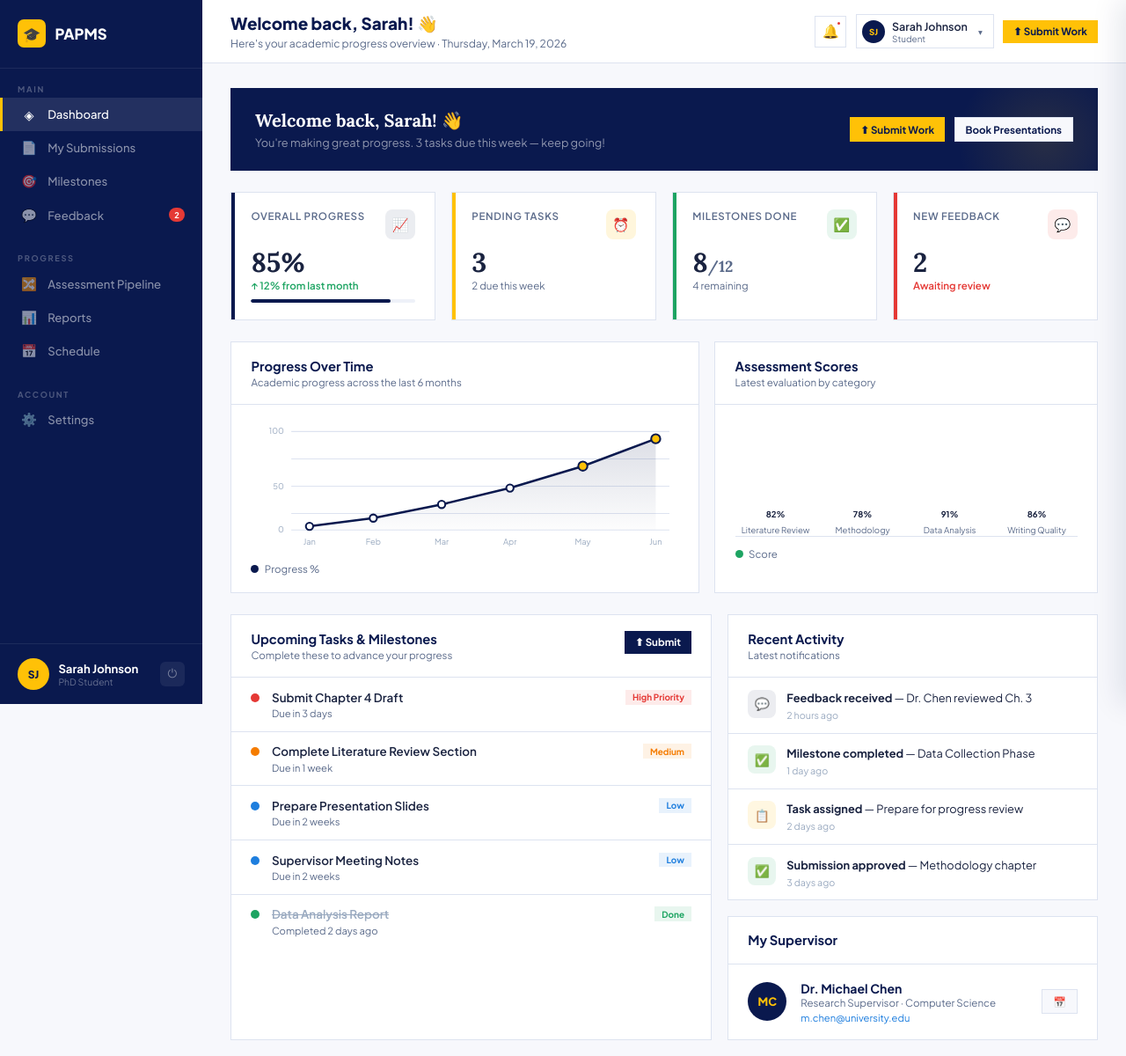
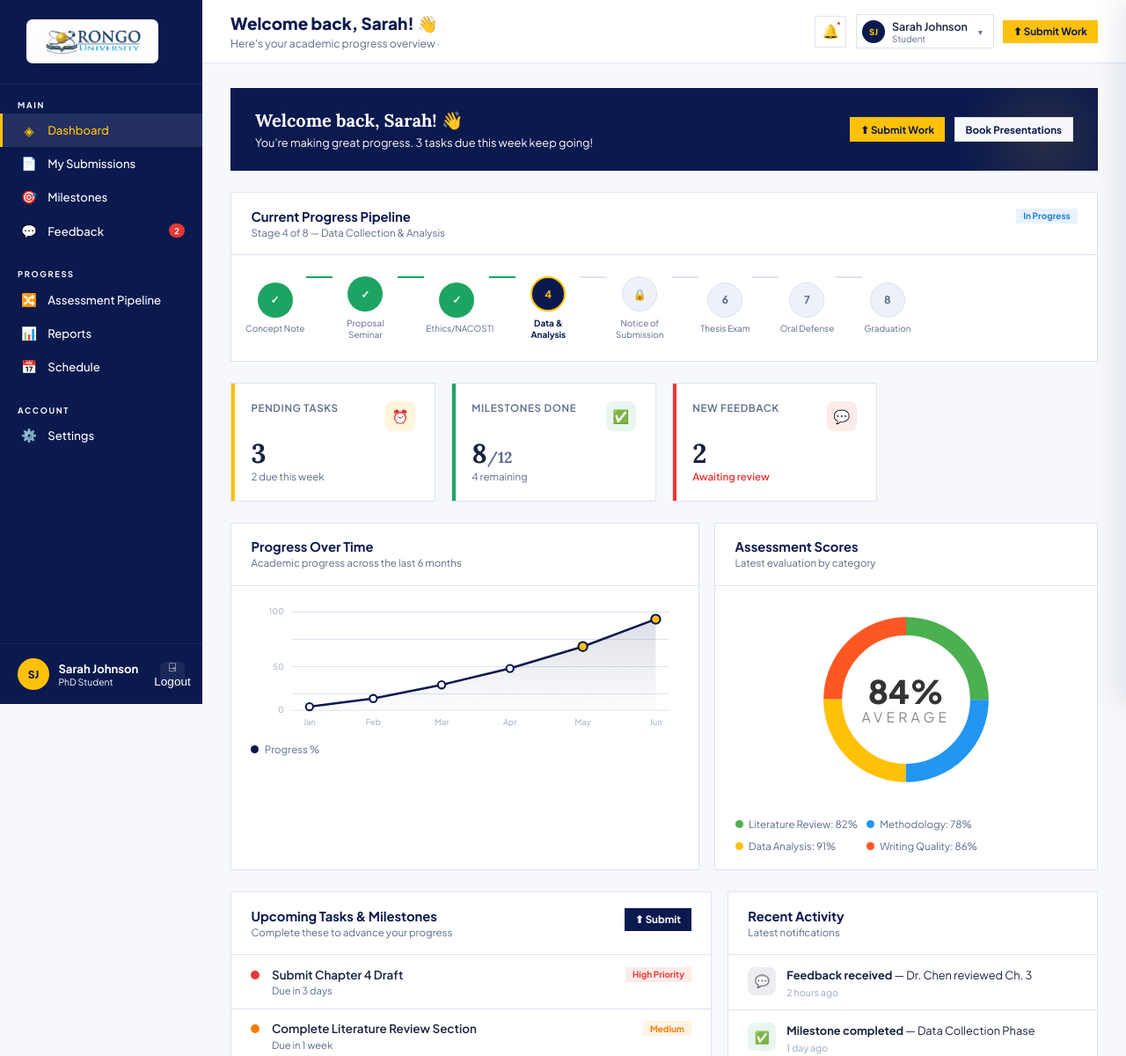
Before and after one commit to whitney-kijo/Syncpath, a plain HTML site: page student.html in a window 1280 px wide. Shown: the top 1200 px of the page at 88% size. Drawn offline with Linux system fonts and the light colour scheme.

Commit message:
updated code

```diff
--- a/student.html
+++ b/student.html
@@ -25,6 +25,9 @@
   --blue:#1E7EDE;
   --blue-dim:rgba(30,126,222,0.1);
   --orange:#F57C00;
+  --color-lit: #4CAF50;
+  --color-meth: #2196F3;
+  --color-data: #FFC107;
   --orange-dim:rgba(245,124,0,0.1);
   --sidebar:230px}
 *,*::before,*::after{box-sizing:border-box;margin:0;padding:0}
@@ -52,19 +55,24 @@ body{
   gap:0.65rem;
   text-decoration:none}
 .logo-badge{
-  width:32px;
-  height:32px;
-  background:var(--amber);
+  width:150px;
+  height:50px;
+  background:white;
   border-radius:7px;
   display:flex;
   align-items:center;
   justify-content:center;
   font-size:1rem;
-  flex-shrink:0}
-.logo-text{
-  font-size:1.05rem;
-  font-weight:800;
-  color:var(--white)}
+  flex-shrink:0;
+  margin-left: 10px;
+}
+.logo-img {
+    height: 110px;
+    width: auto;
+    object-fit: contain;
+    filter: drop-shadow(0 8px 15px rgba(0,0,0,0.08));
+    margin-left: 0px
+}
 .sidebar-section{
   padding:1.1rem 0 0.4rem}
 .sidebar-section-label{
@@ -72,26 +80,27 @@ body{
   font-weight:700;
   letter-spacing:0.18em;
   text-transform:uppercase;
-  color:rgba(255,255,255,0.28);
+  color:rgb(255, 255, 255);
   padding:0 1.25rem;
   margin-bottom:0.25rem;
-  display:block}
+  display:block
+}
 .nav-item{
   display:flex;
   align-items:center;
   gap:0.7rem;
   padding:0.6rem 1.25rem;
-  color:rgba(255,255,255,0.52);
+  color:rgb(255, 255, 255);
   font-size:0.82rem;
   font-weight:500;
   cursor:pointer;
   transition:all 0.18s;
   border-left:3px solid transparent}
 .nav-item:hover{
-  color:rgba(255,255,255,0.88);
+  color:#FFC107;
   background:rgba(255,255,255,0.055)}
 .nav-item.active{
-  color:var(--white);
+  color:#FFC107;
   background:rgba(255,255,255,0.1);
   border-left-color:var(--amber)}
 .nav-item .ni{
@@ -118,7 +127,8 @@ body{
 .user-card{
   display:flex;
   align-items:center;
-  gap:0.65rem}
+  gap:0.65rem
+}
 .user-avatar{
   width:36px;
   height:36px;
@@ -137,14 +147,14 @@ body{
   color:var(--white)}
 .user-role{
   font-size:0.65rem;
-  color:rgba(255,255,255,0.38)}
+  color:rgb(255, 255, 255)}
 .logout-btn{
   margin-left:auto;
   width:28px;
   height:28px;
   border:none;
   background:rgba(255,255,255,0.07);
-  color:rgba(255,255,255,0.4);
+  color:rgb(255, 255, 255);
   cursor:pointer;
   border-radius:6px;
   font-size:0.85rem;
@@ -314,7 +324,7 @@ margin-bottom:0.3rem
 }
 .wb-sub{
   font-size:0.8rem;
-  color:rgba(255,255,255,0.55)}
+  color:rgb(255, 255, 255)}
 .wb-actions{
   display:flex;
   gap:0.65rem;
@@ -434,6 +444,35 @@ margin-bottom:0.3rem
   background:var(--off)}
 .svg-chart{
   width:100%}
+  .pie-chart {
+  transform: rotate(-90deg); /* Essential to make slices start at 12 o'clock */
+}
+
+/* Optional: Make the slices look like a donut by making the stroke-width smaller */
+.pie-chart circle {
+  transition: stroke-dasharray 0.3s ease;
+}
+.chart-text {
+    /* This ensures the text stays horizontal even if the circle is rotated */
+    transform: rotate(90deg);
+    transform-origin: center;
+}
+
+.pie-number {
+    font-size: 7px; /* Scaled to fit the 42px viewbox */
+    font-weight: 800;
+    fill: #333;
+    text-anchor: middle; /* This is the "Center Align" for SVGs */
+    dominant-baseline: middle;
+}
+
+.pie-label {
+    font-size: 3px;
+    fill: #888;
+    text-anchor: middle;
+    text-transform: uppercase;
+    letter-spacing: 0.05rem;
+}
 .chart-legend{
   display:flex;gap:1.1rem;
   margin-top:0.65rem}
@@ -980,7 +1019,10 @@ a.link-btn:hover{
 .notif-item:hover{background:var(--off)}
 .notif-item.unread{background:rgba(10,25,78,0.025)}
 .ni-dot{width:8px;height:8px;border-radius:50%;flex-shrink:0;margin-top:5px}
-.ni-blue{background:var(--blue)} .ni-green{background:var(--green)} .ni-red{background:var(--red)} .ni-amber{background:var(--amber)}
+.ni-blue{background:var(--blue)}
+.ni-green{background:var(--green)}
+.ni-red{background:var(--red)}
+ .ni-amber{background:var(--amber)}
 .notif-text{font-size:0.82rem;color:var(--text);line-height:1.5}
 .notif-time{font-size:0.67rem;color:var(--soft);margin-top:0.18rem}
 /* alert */
@@ -998,7 +1040,12 @@ a.link-btn:hover{
 </head>
 <body>
 <aside class="sidebar">
-  <a class="sidebar-logo" href="index.html"><div class="logo-badge">🎓</div><span class="logo-text">PAPMS</span></a>
+  <a class="sidebar-logo" href="index.html">
+    <div class="logo-badge">
+      <img src="assets/R.U logo.png" alt="R.U logo" class="logo-img">
+    </div>
+
+  </a>
   <div class="sidebar-section">
     <span class="sidebar-section-label">Main</span>
     <div class="nav-item active" onclick="nav('dashboard',this)"><span class="ni">◈</span> Dashboard</div>
@@ -1020,7 +1067,8 @@ a.link-btn:hover{
     <div class="user-card">
       <div class="user-avatar">SJ</div>
       <div><div class="user-name">Sarah Johnson</div><div class="user-role">PhD Student</div></div>
-      <button class="logout-btn" onclick="window.location.href='login.html'">⏻</button>
+      <button class="logout-btn" onclick="window.location.href='login.html'">⍈ Logout</button>
+    </button>
     </div>
   </div>
 </aside>
@@ -1029,7 +1077,9 @@ a.link-btn:hover{
   <div class="topbar">
     <div>
       <div class="topbar-title" id="tb-title">Welcome back, Sarah! 👋</div>
-      <div class="topbar-sub" id="tb-sub">Here's your academic progress overview · Thursday, March 19, 2026</div>
+      <div class="topbar-sub" id="tb-sub">
+    Here's your academic progress overview · <span id="current-date"></span>
+</div>
     </div>
     <div class="topbar-right">
       <button class="icon-btn" onclick="toggleNotif()">🔔<span class="badge-dot"></span></button>
@@ -1047,63 +1097,86 @@ a.link-btn:hover{
     <!-- DASHBOARD -->
     <div class="page active" id="page-dashboard">
       <div class="welcome-banner">
-        <div><div class="wb-title">Welcome back, Sarah! 👋</div><div class="wb-sub">You're making great progress. 3 tasks due this week — keep going!</div></div>
+        <div><div class="wb-title">Welcome back, Sarah! 👋</div><div class="wb-sub">You're making great progress. 3 tasks due this week   keep going!</div></div>
         <div class="wb-actions"><button class="btn btn-amber btn-sm" onclick="openM('modal-submit')">⬆ Submit Work</button><button class="btn btn-ghost btn-sm" onclick="openM('modal-meeting',null)">Book Presentations</button></div>
       </div>
 
-
-      <div class="page" id="page-pipeline">
-        <div class="section-head">
-          <div><div class="section-title">Assessment Pipeline</div><div class="section-sub">Your progress through the 8-stage postgraduate assessment process</div></div>
-        </div>
       <div class="card" style="margin-bottom:1.5rem">
-          <div class="card-header"><div><div class="card-title">Current Stage</div><div class="card-sub">Stage 4 of 8 — Data Analysis & Writing</div></div></div>
-          <div class="pipeline">
-            <div class="pipeline-step"><div class="pipeline-node"><div class="pn-circle pn-done">✓</div><div class="pn-label">Proposal Submission</div></div></div>
+  <div class="card-header">
+    <div>
+      <div class="card-title">Current Progress Pipeline</div>
+      <div class="card-sub">Stage 4 of 8 — Data Collection & Analysis</div>
+    </div>
+    <div class="pill pill-review">In Progress</div>
+  </div>
+
+  <div class="pipeline" style="padding: 1.5rem 1rem;">
+    <div class="pipeline-step">
+      <div class="pipeline-node">
+        <div class="pn-circle pn-done">✓</div>
+        <div class="pn-label">Concept Note</div>
+      </div>
+    </div>
     <div class="pipeline-arrow done-arrow"></div>
-            <div class="pipeline-step"><div class="pipeline-node"><div class="pn-circle pn-done">✓</div><div class="pn-label">Ethics Clearance</div></div></div>
+
+    <div class="pipeline-step">
+      <div class="pipeline-node">
+        <div class="pn-circle pn-done">✓</div>
+        <div class="pn-label">Proposal Seminar</div>
+      </div>
+    </div>
     <div class="pipeline-arrow done-arrow"></div>
-            <div class="pipeline-step"><div class="pipeline-node"><div class="pn-circle pn-done">✓</div><div class="pn-label">Data Collection</div></div></div>
+
+    <div class="pipeline-step">
+      <div class="pipeline-node">
+        <div class="pn-circle pn-done">✓</div>
+        <div class="pn-label">Ethics/NACOSTI</div>
+      </div>
+    </div>
     <div class="pipeline-arrow done-arrow"></div>
-            <div class="pipeline-step"><div class="pipeline-node"><div class="pn-circle pn-active">4</div><div class="pn-label" style="color:var(--navy);font-weight:700">Data Analysis</div></div></div>
+
+    <div class="pipeline-step">
+      <div class="pipeline-node">
+        <div class="pn-circle pn-active">4</div>
+        <div class="pn-label" style="color:var(--navy);font-weight:700">Data & Analysis</div>
+      </div>
+    </div>
     <div class="pipeline-arrow"></div>
-            <div class="pipeline-step"><div class="pipeline-node"><div class="pn-circle pn-pending">5</div><div class="pn-label">Chapter Writing</div></div></div>
+
+    <div class="pipeline-step">
+      <div class="pipeline-node">
+        <div class="pn-circle pn-pending">🔒</div>
+        <div class="pn-label">Notice of Submission</div>
+      </div>
+    </div>
     <div class="pipeline-arrow"></div>
-            <div class="pipeline-step"><div class="pipeline-node"><div class="pn-circle pn-pending">6</div><div class="pn-label">Supervisor Review</div></div></div>
+
+    <div class="pipeline-step">
+      <div class="pipeline-node">
+        <div class="pn-circle pn-pending">6</div>
+        <div class="pn-label">Thesis Exam</div>
+      </div>
+    </div>
     <div class="pipeline-arrow"></div>
-            <div class="pipeline-step"><div class="pipeline-node"><div class="pn-circle pn-pending">7</div><div class="pn-label">Committee Review</div></div></div>
+
+    <div class="pipeline-step">
+      <div class="pipeline-node">
+        <div class="pn-circle pn-pending">7</div>
+        <div class="pn-label">Oral Defense</div>
+      </div>
+    </div>
     <div class="pipeline-arrow"></div>
-            <div class="pipeline-step"><div class="pipeline-node"><div class="pn-circle pn-pending">8</div><div class="pn-label">Final Submission</div></div></div>
-          </div>
-          <div class="card-footer">
-            <div style="display:flex;align-items:center;gap:1.5rem;font-size:0.78rem">
-              <span style="display:flex;align-items:center;gap:0.4rem"><span style="width:10px;height:10px;border-radius:50%;background:var(--green);display:inline-block"></span>Completed (3)</span>
-              <span style="display:flex;align-items:center;gap:0.4rem"><span style="width:10px;height:10px;border-radius:50%;background:var(--navy);display:inline-block"></span>Current (1)</span>
-              <span style="display:flex;align-items:center;gap:0.4rem"><span style="width:10px;height:10px;border-radius:50%;background:var(--off2);border:1px solid var(--border);display:inline-block"></span>Upcoming (4)</span>
-            </div>
-          </div>
-        </div>
-        <div class="card">
-          <div class="card-header"><div><div class="card-title">Stage 4 Details — Data Analysis & Writing</div></div></div>
-          <div class="card-body">
-            <div class="alert alert-warning" style="margin-bottom:1rem"><div class="alert-text"><strong>Action Required:</strong> Chapter 4 (Data Analysis) needs to be resubmitted with statistical revisions by April 30, 2026.</div></div>
-            <div style="display:grid;grid-template-columns:repeat(3,1fr);gap:1rem;margin-bottom:1rem">
-              <div style="background:var(--off);padding:1rem;border:1px solid var(--border)"><div style="font-size:0.7rem;color:var(--muted);text-transform:uppercase;letter-spacing:0.06em;margin-bottom:0.4rem">Stage Status</div><div style="font-weight:700;color:var(--orange)">In Revision</div></div>
-              <div style="background:var(--off);padding:1rem;border:1px solid var(--border)"><div style="font-size:0.7rem;color:var(--muted);text-transform:uppercase;letter-spacing:0.06em;margin-bottom:0.4rem">Stage Deadline</div><div style="font-weight:700;color:var(--navy)">Apr 30, 2026</div></div>
-              <div style="background:var(--off);padding:1rem;border:1px solid var(--border)"><div style="font-size:0.7rem;color:var(--muted);text-transform:uppercase;letter-spacing:0.06em;margin-bottom:0.4rem">Submissions</div><div style="font-weight:700;color:var(--navy)">2 (1 revision req.)</div></div>
-            </div>
-            <button class="btn btn-primary btn-sm" onclick="openM('modal-submit')">⬆ Resubmit Chapter 4</button>
+
+    <div class="pipeline-step">
+      <div class="pipeline-node">
+        <div class="pn-circle pn-pending">8</div>
+        <div class="pn-label">Graduation</div>
+      </div>
     </div>
   </div>
 </div>
 
       <div class="stats-grid">
-        <div class="stat-card sc-navy">
-          <div class="stat-head"><div class="stat-label">Overall Progress</div><div class="stat-icon si-navy">📈</div></div>
-          <div class="stat-value">85%</div>
-          <div class="trend-up">↑ 12% from last month</div>
-          <div class="mini-bar"><div class="mini-bar-fill" style="width:85%;background:var(--navy)"></div></div>
-        </div>
         <div class="stat-card sc-amber">
           <div class="stat-head"><div class="stat-label">Pending Tasks</div><div class="stat-icon si-amber">⏰</div></div>
           <div class="stat-value">3</div>
@@ -1156,19 +1229,47 @@ a.link-btn:hover{
           </div>
         </div>
         <div class="card">
-          <div class="card-header"><div><div class="card-title">Assessment Scores</div><div class="card-sub">Latest evaluation by category</div></div></div>
+          <div class="card-header">
+            <div>
+              <div class="card-title">Assessment Scores</div>
+              <div class="card-sub">Latest evaluation by category</div>
+            </div>
+          </div>
           <div class="card-body">
-            <div class="bar-group">
-              <div class="bar-col"><div class="bar-val">82%</div><div class="bar-fill" style="height:82%;background:var(--green)"></div><div class="bar-lbl">Literature Review</div></div>
-              <div class="bar-col"><div class="bar-val">78%</div><div class="bar-fill" style="height:78%;background:var(--green)"></div><div class="bar-lbl">Methodology</div></div>
-              <div class="bar-col"><div class="bar-val">91%</div><div class="bar-fill" style="height:91%;background:var(--green)"></div><div class="bar-lbl">Data Analysis</div></div>
-              <div class="bar-col"><div class="bar-val">86%</div><div class="bar-fill" style="height:86%;background:var(--green)"></div><div class="bar-lbl">Writing Quality</div></div>
-            </div>
-            <div class="chart-legend" style="margin-top:0.75rem"><div class="legend-item"><div class="legend-dot" style="background:var(--green)"></div>Score</div></div>
-          </div>
-        </div>
-      </div>
-
+            <div class="pie-container" style="display: flex; justify-content: center; align-items: center;">
+                <svg width="220" height="220" viewBox="0 0 42 42" class="pie-chart">
+                    <circle cx="21" cy="21" r="15.915" fill="transparent" stroke="#f2f2f2" stroke-width="4"></circle>
+
+                    <circle cx="21" cy="21" r="15.915" fill="transparent" stroke="#4CAF50" stroke-width="4"
+                            stroke-dasharray="25 75" stroke-dashoffset="100"></circle>
+
+                    <circle cx="21" cy="21" r="15.915" fill="transparent" stroke="#2196F3" stroke-width="4"
+                            stroke-dasharray="25 75" stroke-dashoffset="75"></circle>
+
+                    <circle cx="21" cy="21" r="15.915" fill="transparent" stroke="#FFC107" stroke-width="4"
+                            stroke-dasharray="25 75" stroke-dashoffset="50"></circle>
+
+                    <circle cx="21" cy="21" r="15.915" fill="transparent" stroke="#FF5722" stroke-width="4"
+                            stroke-dasharray="25 75" stroke-dashoffset="25"></circle>
+                            <g class="chart-text">
+                              <text x="21" y="20" class="pie-number">84%</text>
+                              <text x="21" y="26" class="pie-label">Average</text>
+                          </g>
+                </svg>
+            </div>
+
+            <div class="chart-legend" style="margin-top:1.5rem">
+                <div class="legend-grid" style="display: grid; grid-template-columns: 1fr 1fr; gap: 10px;">
+                    <div class="legend-item"><div class="legend-dot" style="background:#4CAF50"></div> Literature Review: 82%</div>
+                    <div class="legend-item"><div class="legend-dot" style="background:#2196F3"></div> Methodology: 78%</div>
+                    <div class="legend-item"><div class="legend-dot" style="background:#FFC107"></div> Data Analysis: 91%</div>
+                    <div class="legend-item"><div class="legend-dot" style="background:#FF5722"></div> Writing Quality: 86%</div>
+                </div>
+            </div>
+        </div>
+
+          </div>
+        </div>
       <div class="two-col">
         <div class="card">
           <div class="card-header"><div><div class="card-title">Upcoming Tasks & Milestones</div><div class="card-sub">Complete these to advance your progress</div></div><button class="btn btn-primary btn-sm" onclick="openM('modal-submit')">⬆ Submit</button></div>
--- a/style.css
+++ b/style.css
@@ -89,7 +89,6 @@ nav.scrolled{
     height: 110px;
     width: auto;
     object-fit: contain;
-
     filter: drop-shadow(0 8px 15px rgba(0,0,0,0.08));
     margin-top:-20px
 }
```
Also changed, not shown: index.html (+2 -3 lines), supervisor.html (+15 -0 lines). Lines whose indentation alone changed are shown as unchanged.
